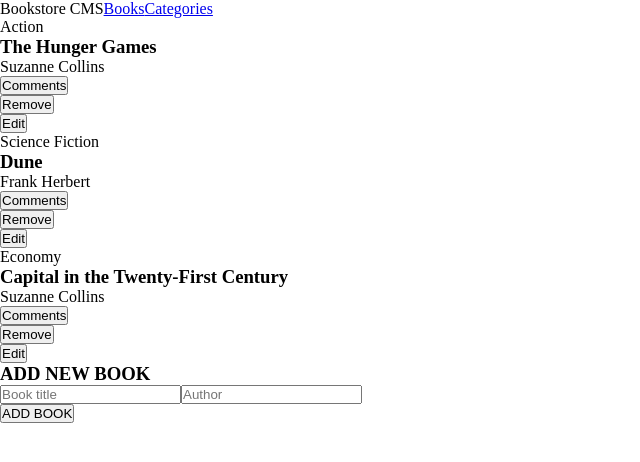
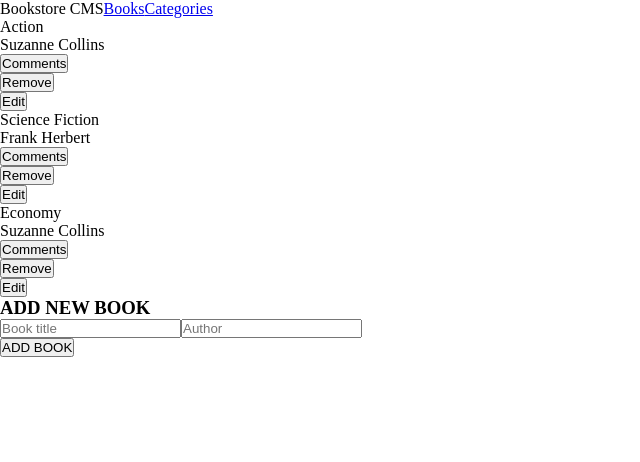
Before and after one commit to MohammedElseddik/Bookstore-app, a React (Create React App) app: page / in a window 1280 px wide. Shown: the top 462 px of the page, without its empty margins (0-640 px from the left). Built offline with nearby package versions, Linux system fonts and the light colour scheme.

Commit message:
Add Book component dynamically

```diff
--- a/src/components/Books/Books.js
+++ b/src/components/Books/Books.js
@@ -1,4 +1,5 @@
 import React from 'react';
+import { v4 as uuidv4 } from 'uuid';
 import Book from '../Book/Book';
 import AddBookForm from '../AddBookForm/AddBookForm';
 
@@ -25,23 +26,14 @@ const Books = () => {
 
   return (
     <div className="Books">
-      <Book
-        bookTitle={books[0].title}
-        bookAuthor={books[0].author}
-        bookCategory={books[0].category}
-      />
-
-      <Book
-        bookTitle={books[1].title}
-        bookAuthor={books[1].author}
-        bookCategory={books[1].category}
-      />
-
-      <Book
-        bookTitle={books[2].title}
-        bookAuthor={books[2].author}
-        bookCategory={books[2].category}
-      />
+      {books.map((book) => (
+        <Book
+          key={uuidv4}
+          bookTile={book.title}
+          bookAuthor={book.author}
+          bookCategory={book.category}
+        />
+      ))}
 
       <AddBookForm />
     </div>
```
